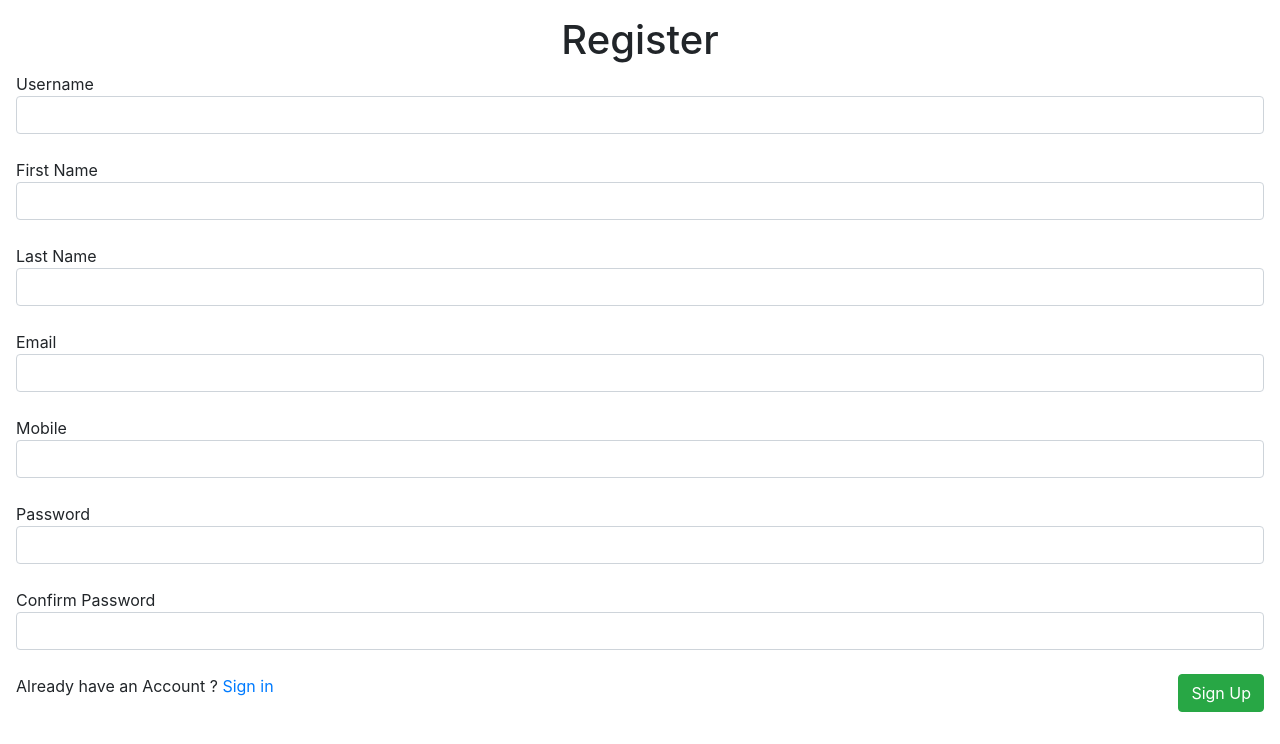
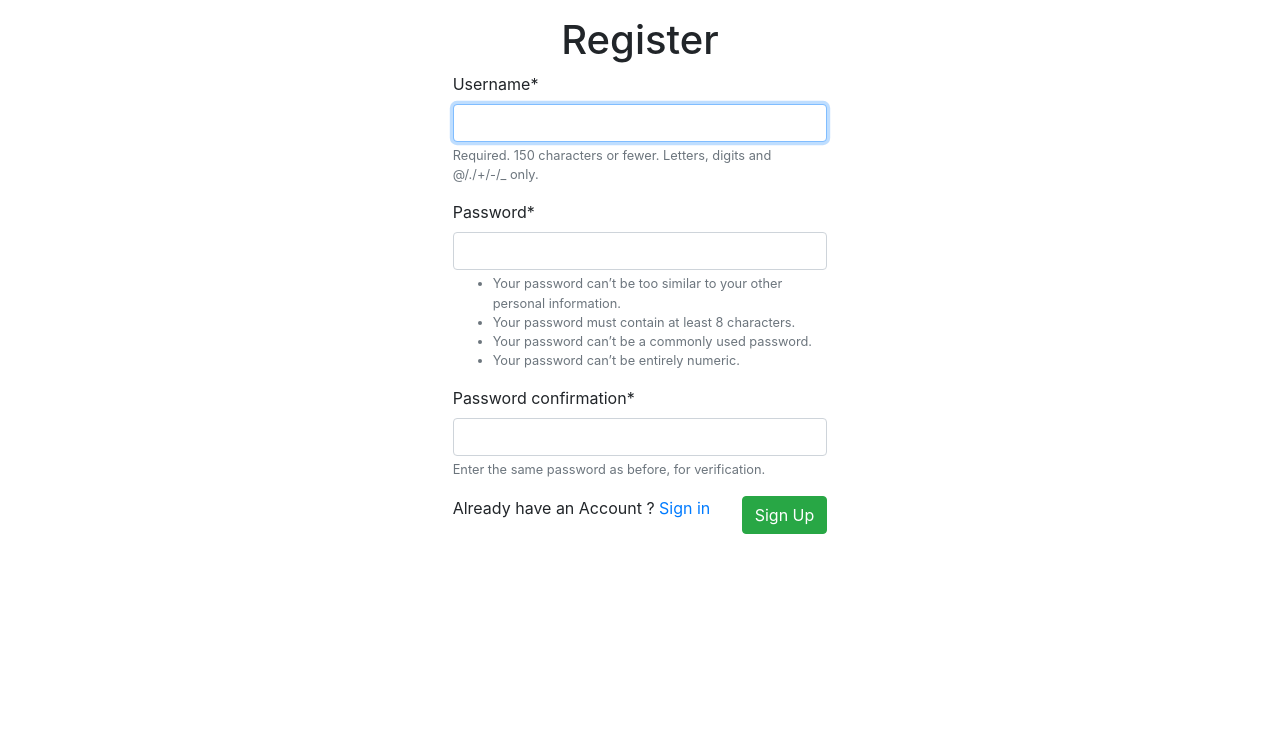
Before and after one commit to poorna-c/Virtual-Tourist-Guide-SIH, a Django app: page /register/ in a window 1280 px wide. Shown: the part 56-800 px from the top of the page. Run offline with Django 3.2, Linux system fonts and the light colour scheme; some libraries are stand-ins or nearby versions.

Commit message:
Updated Desktop Mode

```diff
--- a/Server/VirtualTouristGuide/settings.py
+++ b/Server/VirtualTouristGuide/settings.py
@@ -11,7 +11,7 @@ https://docs.djangoproject.com/en/3.0/ref/settings/
 """
 
 import os
-import django_heroku
+# import django_heroku
 
 # Build paths inside the project like this: os.path.join(BASE_DIR, ...)
 BASE_DIR = os.path.dirname(os.path.dirname(os.path.abspath(__file__)))
@@ -39,6 +39,7 @@ INSTALLED_APPS = [
     'django.contrib.messages',
     'django.contrib.staticfiles',
     'main',
+    'crispy_forms',
 ]
 
 MIDDLEWARE = [
@@ -127,4 +128,5 @@ MEDIA_ROOT = os.path.join(BASE_DIR, 'media')
 
 STATS = {}
 
-django_heroku.settings(locals())
+CRISPY_TEMPLATE_PACK = 'bootstrap4'
+# django_heroku.settings(locals())
--- a/Server/main/templates/main/base.html
+++ b/Server/main/templates/main/base.html
@@ -64,10 +64,15 @@
         {{m}}
       </div>
     {% endfor %}
-    {% block content %}
+    <div class="row">
+        <div class="col-4"></div>
+        <div class="col-4">
+            {% block content %}
 
-    {% endblock %}
-
+            {% endblock %}
+        </div>
+        <div class="col-4"></div>
+    </div>
 
 </body>
 
--- a/Server/main/templates/main/index.html
+++ b/Server/main/templates/main/index.html
@@ -45,12 +45,12 @@
 
 {% block content %}
 
-    <div class="row">
+    <div class="row my-3 border">
 
-    <div class="col-10 col-sm-10 col-md-4 col-lg-4 my-2" style="margin-left: 30px;">
+    <div class="col-10 my-2" style="margin-left: 30px;">
           <div class="text-center">
               <input type="file" accept="image/*" name="" id="uploadInput" onchange="readURL(this);" class="" hidden>
-              <button id="uploadbtn" class="btn btn-danger my-3 px-3"> Upload Image</button>
+              <button id="uploadbtn" class="btn btn-danger my-3 px-3"> Upload</button>
               <a class="btn btn-warning my-3 px-3" href="{% url 'stats_page' %}">Get Stats</a>
               <div class="">
                 <img src="" onload="predictionsFromServer()" alt="" id="uploaded_image" style="width:300px;height:300px; min-width: 300px;min-height:300px;">
--- a/Server/main/templates/main/register.html
+++ b/Server/main/templates/main/register.html
@@ -1,4 +1,6 @@
 {% extends 'main/base.html' %}
+
+{% load crispy_forms_tags %}
 {% block content %}
 
 <div class="m-3">
@@ -12,7 +14,8 @@
     <div class="col-lg-12">
         <form action="" method="POST">
             {% csrf_token %}
-            <span>Username</span>
+            {{form|crispy}}
+            <!-- <span>Username</span>
             <input type="text" name="uname" id="" class="form-control" required>
             <br>
             <span>First Name</span>
@@ -32,7 +35,7 @@
             <br>
             <span>Confirm Password</span>
             <input type="password" name="cpass" id="" class="form-control" required>
-            <br>
+            <br> -->
             <label for="">Already have an Account ? </label>
             <a href="{% url 'login_page' %}">Sign in</a>
             <button class="btn btn-success float-right" type="submit">Sign Up</button>
--- a/Server/main/views.py
+++ b/Server/main/views.py
@@ -11,6 +11,7 @@ from django.contrib.auth.models import User
 from .models import details, comments, check_in_data
 from django.contrib.auth.decorators import login_required
 from django.contrib.auth import login, authenticate
+from django.contrib.auth.forms import UserCreationForm
 
 model = None
 c = ['AGONDA_BEACH',
@@ -104,37 +105,44 @@ def stats(request):
 def register(request):
     message = []
     if request.method == "POST":
-        data = request.POST
-        uname = data.get('uname')
-        fname = data.get('fname')
-        lname = data.get('lname')
-        email = data.get('email')
-        pass_ = data.get('pass')
-        cpass = data.get('cpass')
-        mobile = data.get('mobile')
-        if User.objects.filter(username = uname).first() is None:
-            if len(mobile) > 15:
-                message.append("Enter a valid Mobile Number !!!")
-                return redirect("register_page")
-            elif pass_ != cpass:
-                message.append("Both Passwords doesn't match")
-                return redirect("register_page")
-            try:
-                User(username = uname,email=email,first_name=fname,last_name=lname).save()
-                u = User.objects.get(username=uname)
-                u.set_password(pass_)
-                u.save()
-                if details.objects.filter(user=u).first() is None:
-                    details(user = u,mobile=mobile).save()
-                message.append("Registration Successfull with username "+u.username)
-                return redirect('login_page')
-            except Exception as e:
-                message.append(str(e))
+        # data = request.POST
+        # uname = data.get('uname')
+        # fname = data.get('fname')
+        # lname = data.get('lname')
+        # email = data.get('email')
+        # pass_ = data.get('pass')
+        # cpass = data.get('cpass')
+        # mobile = data.get('mobile')
+        # if User.objects.filter(username = uname).first() is None:
+        #     if len(mobile) > 15:
+        #         message.append("Enter a valid Mobile Number !!!")
+        #         return redirect("register_page")
+        #     elif pass_ != cpass:
+        #         message.append("Both Passwords doesn't match")
+        #         return redirect("register_page")
+        #     try:
+        #         User(username = uname,email=email,first_name=fname,last_name=lname).save()
+        #         u = User.objects.get(username=uname)
+        #         u.set_password(pass_)
+        #         u.save()
+        #         if details.objects.filter(user=u).first() is None:
+        #             details(user = u,mobile=mobile).save()
+        #         message.append("Registration Successfull with username "+u.username)
+        #         return redirect('login_page')
+        #     except Exception as e:
+        #         message.append(str(e))
+        # else:
+        #     message.append("User Name Already Taken")
+        #     return redirect('register_page')
+        form = UserCreationForm(request.POST)
+        if form.is_valid():
+            form.save()
+            return redirect('login_page')
         else:
-            message.append("User Name Already Taken")
-            return redirect('register_page')
-
-    return render(request,'main/register.html',{'messages' : message})
+            message.append("Registration Failed")
+    else:
+        form = UserCreationForm()
+    return render(request,'main/register.html',{'messages' : message,'form':form})
 
 
 def login_(request):
--- a/Server/requirements.txt
+++ b/Server/requirements.txt
@@ -31,3 +31,4 @@ tensorflow==1.10.0
 tensorflow-tensorboard==0.1.8
 termcolor==1.1.0
 Werkzeug==0.16.0
+django-crispy-forms==1.8.1
```
Also changed, not shown: Server/db.sqlite3 (deleted).
